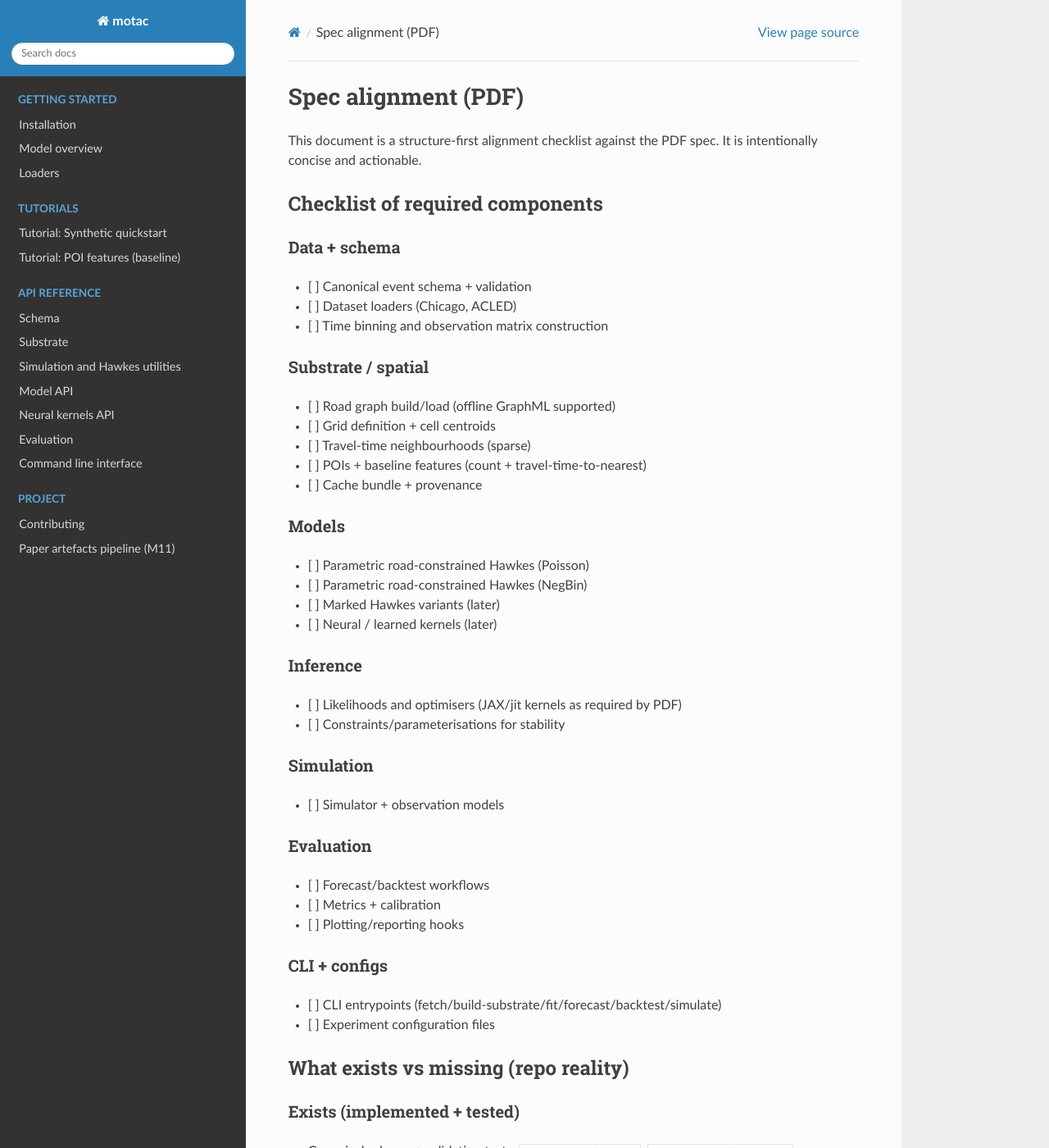
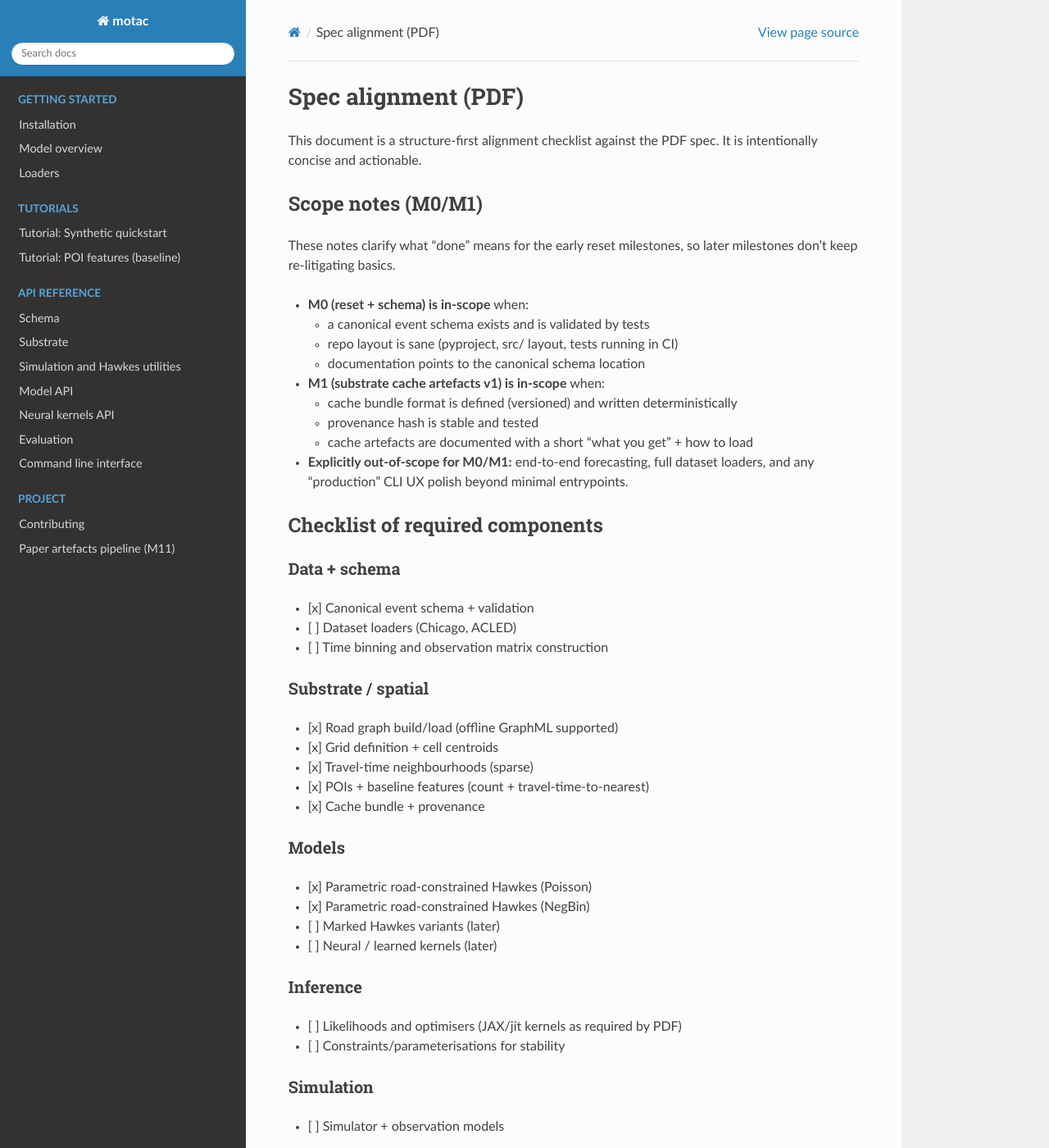
Before and after one commit to OJWatson/motac, a Sphinx documentation site: the page built from docs/spec_alignment.md, in a window 1280 px wide and 1400 px high. Shown: the whole window at 82% size. Built offline with Sphinx 7.4.7 and the Read the Docs theme 3.1.0, drawn with Linux system fonts in a browser that asks for light colours.

Commit message:
M0.4 docs: tighten spec alignment + scope notes

```diff
--- a/docs/spec_alignment.md
+++ b/docs/spec_alignment.md
@@ -3,23 +3,39 @@
 This document is a structure-first alignment checklist against the PDF spec.
 It is intentionally concise and actionable.
 
+## Scope notes (M0/M1)
+
+These notes clarify what “done” means for the early reset milestones, so later
+milestones don’t keep re-litigating basics.
+
+- **M0 (reset + schema) is in-scope** when:
+  - a canonical event schema exists and is validated by tests
+  - repo layout is sane (pyproject, src/ layout, tests running in CI)
+  - documentation points to the canonical schema location
+- **M1 (substrate cache artefacts v1) is in-scope** when:
+  - cache bundle format is defined (versioned) and written deterministically
+  - provenance hash is stable and tested
+  - cache artefacts are documented with a short “what you get” + how to load
+- **Explicitly out-of-scope for M0/M1:** end-to-end forecasting, full dataset
+  loaders, and any “production” CLI UX polish beyond minimal entrypoints.
+
 ## Checklist of required components
 
 ### Data + schema
-- [ ] Canonical event schema + validation
+- [x] Canonical event schema + validation
 - [ ] Dataset loaders (Chicago, ACLED)
 - [ ] Time binning and observation matrix construction
 
 ### Substrate / spatial
-- [ ] Road graph build/load (offline GraphML supported)
-- [ ] Grid definition + cell centroids
-- [ ] Travel-time neighbourhoods (sparse)
-- [ ] POIs + baseline features (count + travel-time-to-nearest)
-- [ ] Cache bundle + provenance
+- [x] Road graph build/load (offline GraphML supported)
+- [x] Grid definition + cell centroids
+- [x] Travel-time neighbourhoods (sparse)
+- [x] POIs + baseline features (count + travel-time-to-nearest)
+- [x] Cache bundle + provenance
 
 ### Models
-- [ ] Parametric road-constrained Hawkes (Poisson)
-- [ ] Parametric road-constrained Hawkes (NegBin)
+- [x] Parametric road-constrained Hawkes (Poisson)
+- [x] Parametric road-constrained Hawkes (NegBin)
 - [ ] Marked Hawkes variants (later)
 - [ ] Neural / learned kernels (later)
 
```
Also changed, not shown: docs/agent/SCOPE.md (+14 -3 lines).
